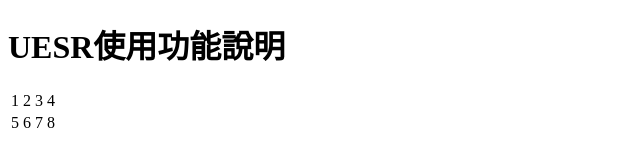
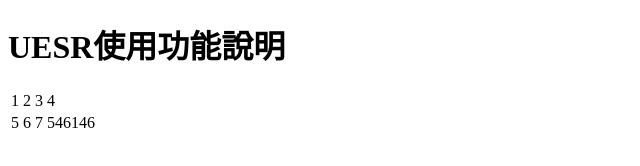
Before and after one commit to Cerry0524/first-git, a plain HTML site: page user.html in a window 1280 px wide. Shown: the full height of the page, 0-640 px from the left. Drawn offline with Linux system fonts and the light colour scheme.

Commit message:
我也不確定改了什麼

```diff
--- a/user.html
+++ b/user.html
@@ -22,7 +22,7 @@
                 <td>5</td>
                 <td>6</td>
                 <td>7</td>
-                <td>8</td>
+                <td>546146</td>
             </tr>
         </table>
     </div>
```
